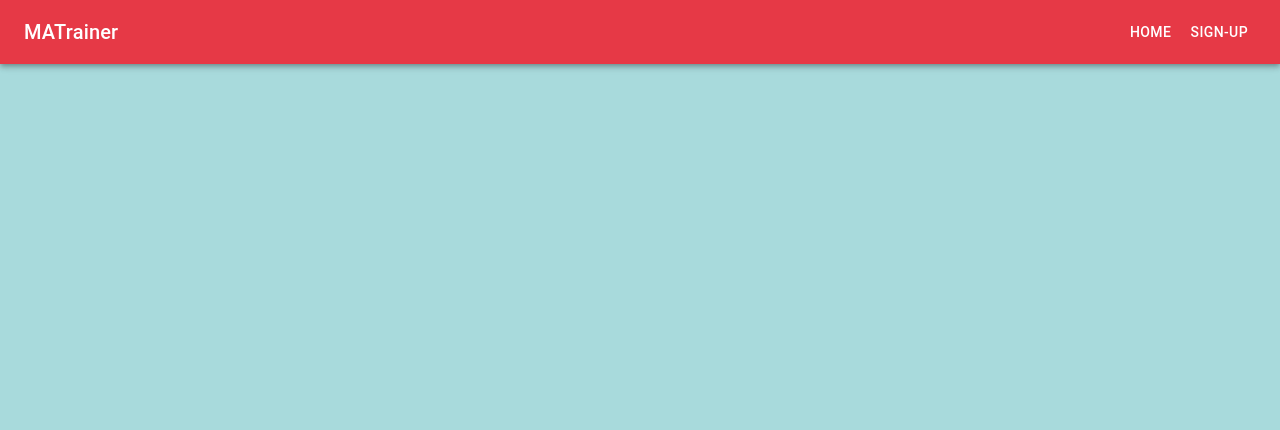
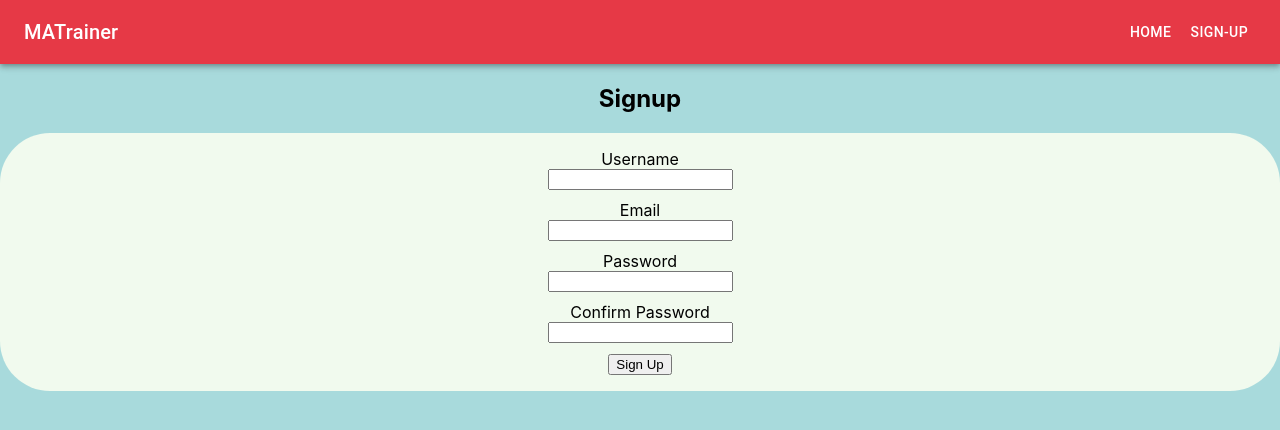
Before and after one commit to damonBenbo/MATrainer, a React (Create React App) app in the folder frontend/ma-trainer/: page /sign-up in a window 1280 px wide. Shown: the top 430 px of the page. Built offline with nearby package versions, Linux system fonts and the light colour scheme.

Commit message:
working on signup form and database interaction.

```diff
--- a/frontend/ma-trainer/src/App.js
+++ b/frontend/ma-trainer/src/App.js
@@ -1,6 +1,7 @@
 import React from 'react';
 import { BrowserRouter as Router, Route, Routes } from 'react-router-dom';
 import Home from './pages/Home';
+import Signup from './pages/Signup';
 import ToolbarComponent from './components/Toolbar'; // Import the toolbar component
 import './App.css';
 
@@ -10,6 +11,7 @@ function App() {
       <ToolbarComponent /> {/* Include the toolbar */}
       <Routes>
         <Route path="/" element={<Home />} />
+        <Route path="/sign-up" element={<Signup />}/>
       </Routes>
     </Router>
   );
--- /dev/null
+++ b/frontend/ma-trainer/src/pages/Signup.css
@@ -0,0 +1,21 @@
+.signUpForm {
+    display: flex;
+    flex-direction: column;
+    align-items: center;
+    justify-content: center;
+    text-align: center;
+    background-color: #f1faee;
+    border-radius: 50px;
+    padding: 1rem;
+  }
+
+  input {
+    display: flex;
+    flex-direction: column;
+    align-items: center;
+    margin-bottom: 10px;
+  }
+
+  label {
+    margin-bottom: 5px;
+  }
--- a/frontend/ma-trainer/src/pages/Signup.js
+++ b/frontend/ma-trainer/src/pages/Signup.js
@@ -1,5 +1,6 @@
 import React, { useState } from 'react';
 import axios from 'axios';
+import './Signup.css';
 
 function Signup() {
   const [formData, setFormData] = useState({
@@ -26,7 +27,7 @@ function Signup() {
     }
 
     try {
-      const response = await axios.post('/api/users', formData); // Adjust the endpoint
+      const response = await axios.post('http://localhost:5000/api/users', formData); // Adjust the endpoint
       if (response.status === 201) {
         // Successful registration
         // Redirect to the login page or show a success message
@@ -44,6 +45,7 @@ function Signup() {
     <div>
       <h2>Signup</h2>
       {error && <p className="error">{error}</p>}
+      <div className="signUpForm">
       <form onSubmit={handleSubmit}>
         <div>
           <label htmlFor="username">Username</label>
@@ -87,6 +89,7 @@ function Signup() {
         </div>
         <button type="submit">Sign Up</button>
       </form>
+      </div>
     </div>
   );
 }
```
Also changed, not shown: 1 other file (tests, documents, lock files or other folders).
